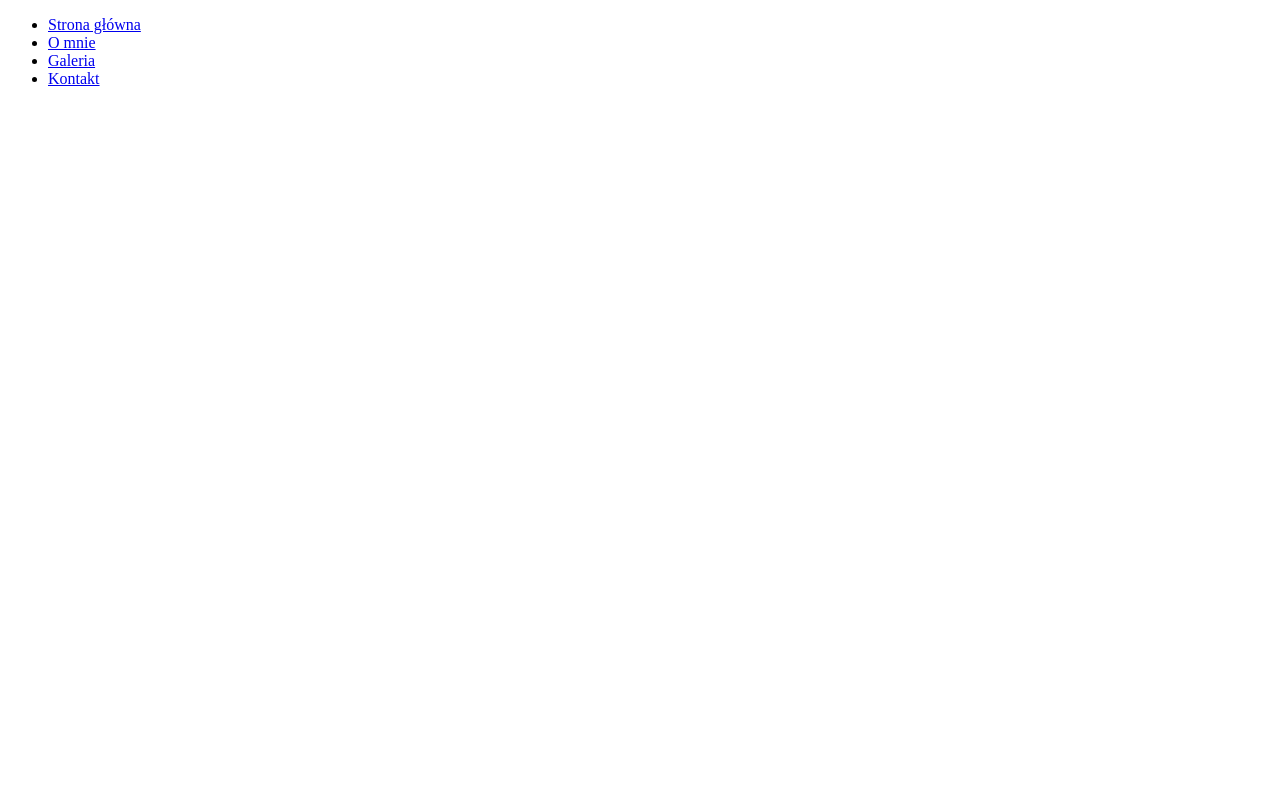
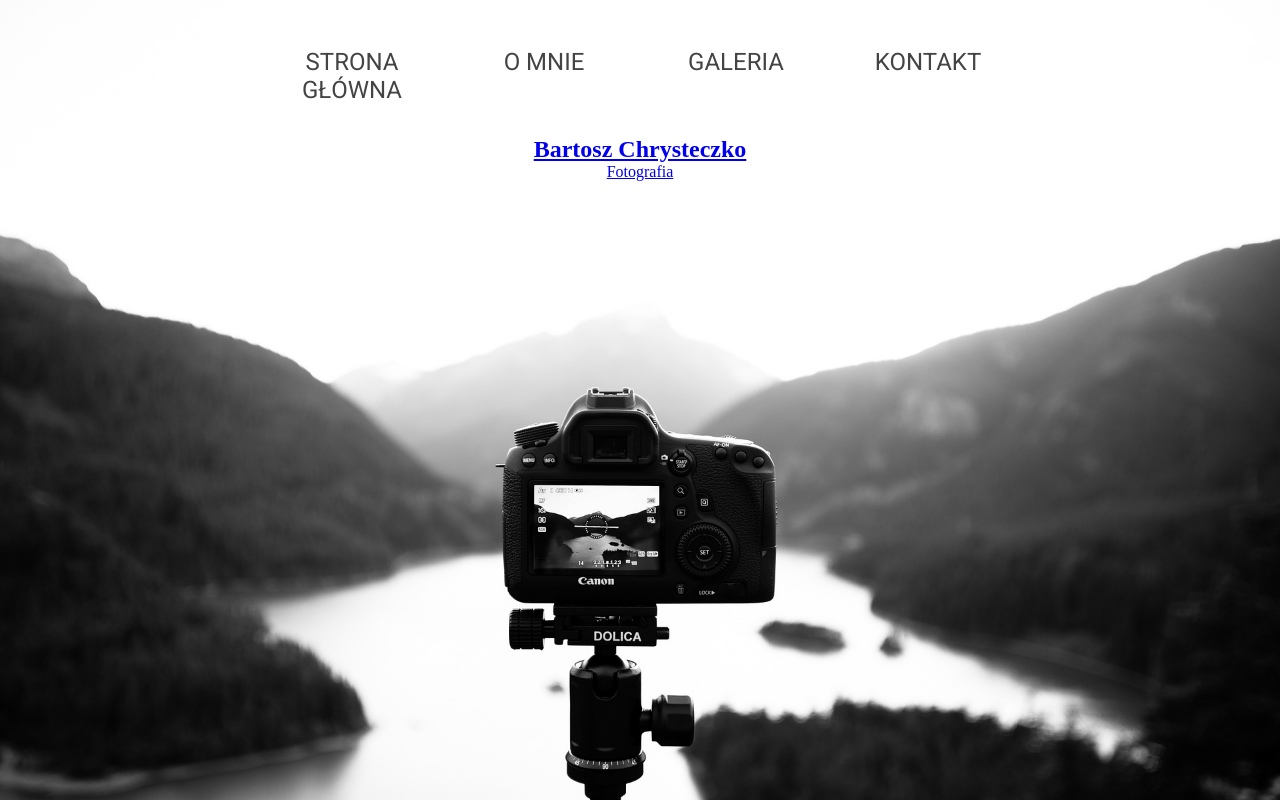
Before and after one commit to erykslocinski/photographer-landing-page, a plain HTML site: page index.html in a window 1280 px wide. Drawn offline with Linux system fonts and the light colour scheme.

Commit message:
Added html and css code.

```diff
--- /dev/null
+++ b/css/style.css
@@ -0,0 +1,74 @@
+/*
+  font-family: 'Lato', sans-serif;
+  font-family: 'Roboto', sans-serif;
+  font-family: 'Dancing Script', cursive;
+*/
+
+* {
+  margin: 0;
+  padding: 0;
+  box-sizing: border-box;
+}
+
+body {
+  font-size: 16px;
+}
+
+.wrapper {
+  height: 100vh;
+  background-image: url("../img/bg.jpg");
+  background-attachment: fixed;
+  background-size: cover;
+  background-position: center;
+}
+
+header {
+  position: absolute;
+  left: 0;
+  top: 6vh;
+  width: 100%;
+}
+
+/* Start main-menu */
+nav.main {
+  width: 60%;
+  margin: 0 auto;
+  padding-bottom: 4vh;
+}
+
+nav.main ul {
+  list-style: none;
+  display: flex;
+  flex-direction: row;
+}
+
+nav.main li {
+  flex-basis: 25%;
+}
+
+nav.main a {
+  display: block;
+  font-size: 1.5rem;
+  text-align: center;
+  color: #444;
+  text-decoration: none;
+  font-family: 'Roboto', Arial, sans-serif;
+  text-transform: uppercase;
+}
+
+/* End main-menu */
+
+/* Start logo */
+section.logo {
+  display: flex;
+  flex-direction: column;
+  width: 100%;
+}
+
+.logo-top {
+  margin: 0 auto;
+}
+
+.logo-bottom {
+  margin: 0 auto;
+}
--- a/index.html
+++ b/index.html
@@ -6,11 +6,14 @@
   <meta name="viewport" content="width=device-width, initial-scale=1.0">
   <meta http-equiv="X-UA-Compatible" content="ie=edge">
   <title>Photographer Landing Page</title>
+  <link href="https://fonts.googleapis.com/css?family=Dancing+Script|Lato|Roboto&amp;subset=latin-ext" rel="stylesheet">
+  <link rel="stylesheet" href="css/style.css">
 </head>
 
 <body>
+  <div class="wrapper">
     <header>
-    <nav>
+      <nav class="main">
         <ul>
           <li><a href="#">Strona główna</a></li>
           <li><a href="#">O mnie</a></li>
@@ -18,15 +21,26 @@
           <li><a href="#">Kontakt</a></li>
         </ul>
       </nav>
-    <section>
-
+      <section class="logo">
+        <div class="logo-top">
+          <h1><a href="#">Bartosz Chrysteczko</a></h1>
+        </div>
+        <div class="logo-bottom">
+          <p><a href="#">Fotografia</a></p>
+        </div>
       </section>
     </header>
     <aside>
       <nav>
-
+        <ul>
+          <li><a href="#"></a></li>
+          <li><a href="#"></a></li>
+          <li><a href="#"></a></li>
+          <li><a href="#"></a></li>
+        </ul>
       </nav>
     </aside>
+  </div>
 </body>
 
 </html>
```
Also changed, not shown: img/bg.jpg (added), js/script.js (added). Lines whose indentation alone changed are shown as unchanged.
